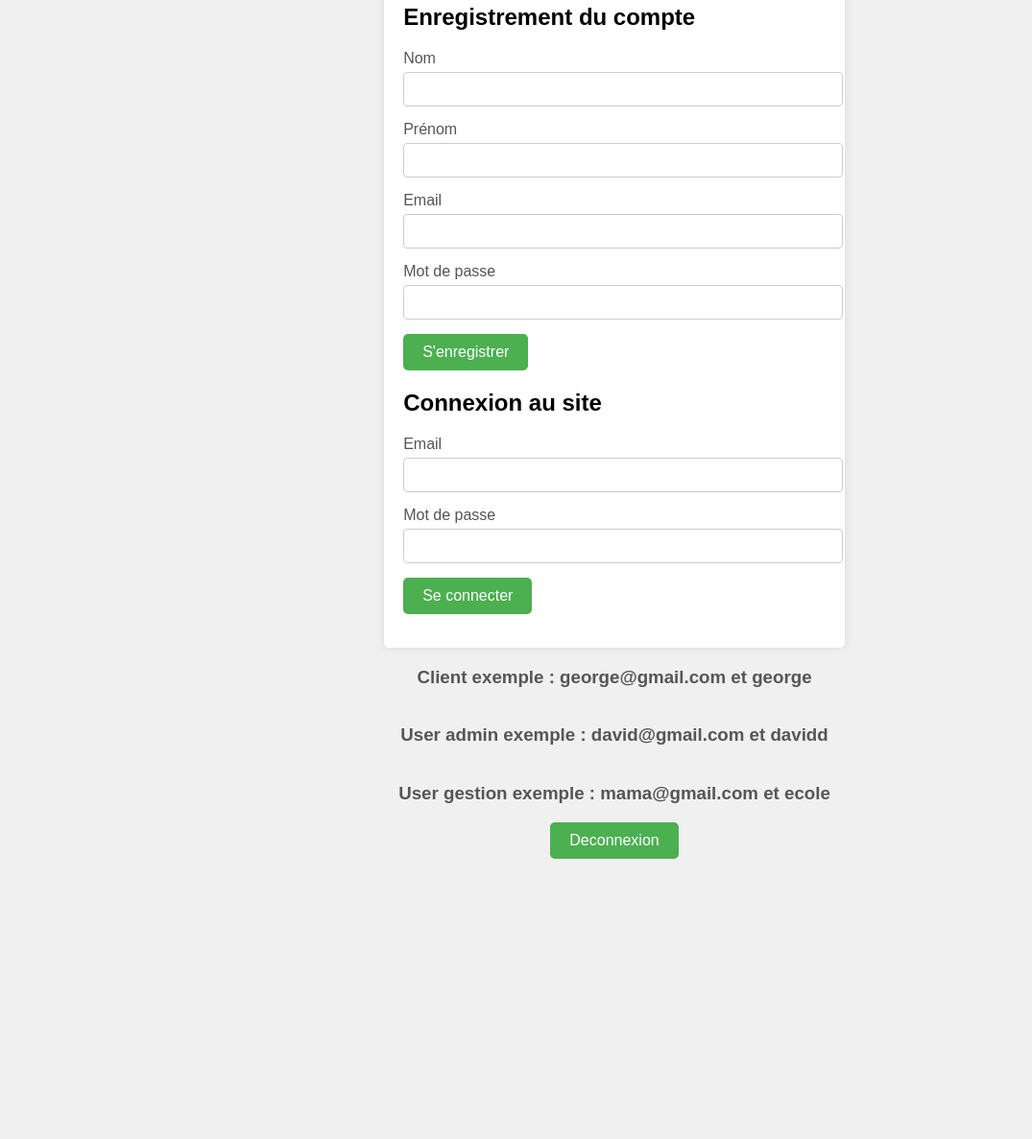
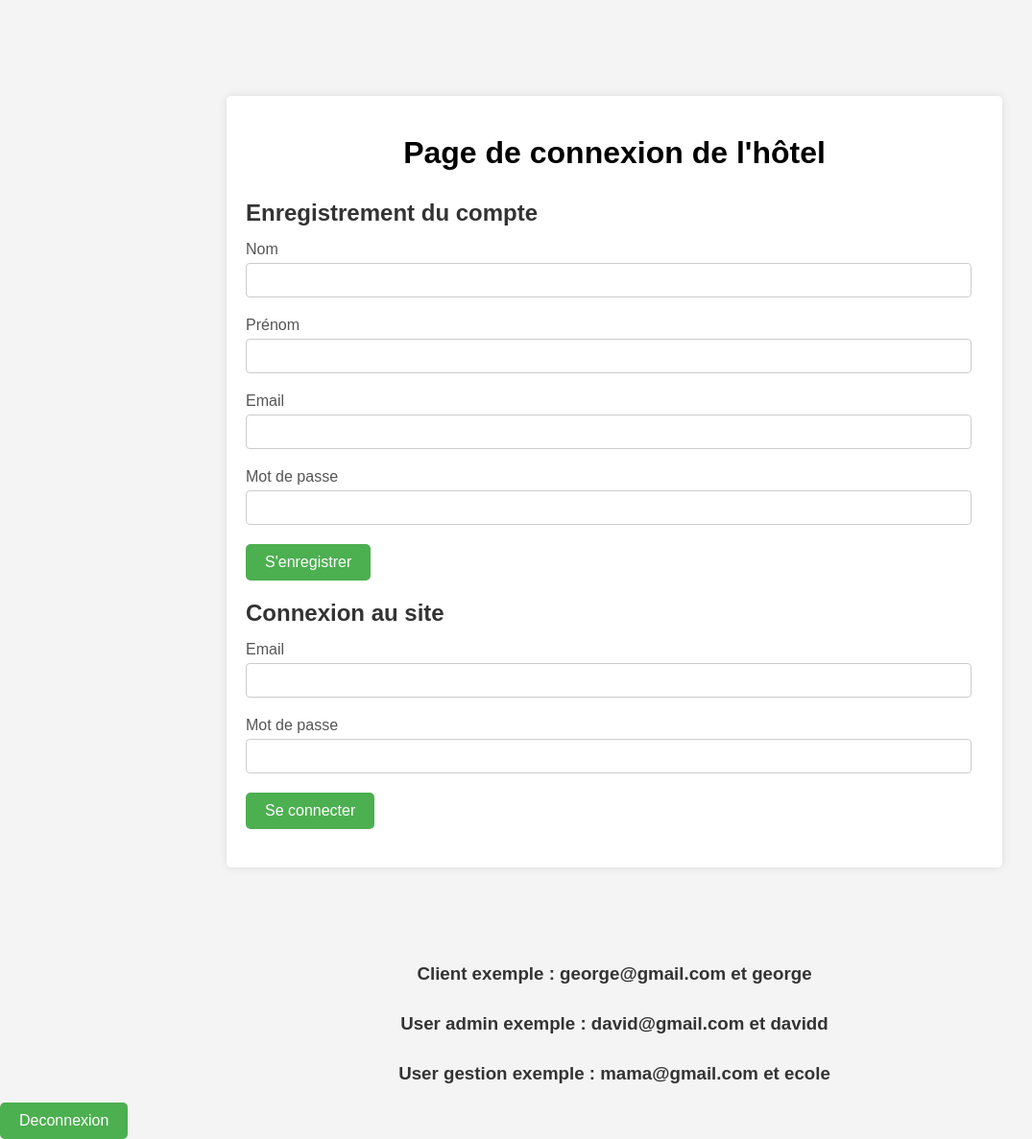
Before and after one commit to dadaa2/Hotel_management, a PHP site: page / in a window 1280 px wide. Shown: the whole page at 96% size, without its empty margins (0-1075 px from the left). Before the commit the page ends 895 px from the top, so only its background shows below. Run offline with PHP 8.4, Linux system fonts and the light colour scheme.

Commit message:
Correction
Principalement en CSS

```diff
--- a/index.css
+++ b/index.css
@@ -1,29 +1,27 @@
 body {
     font-family: Arial, sans-serif;
-    background-color: #f0f0f0;
-    display: flex;
-    justify-content: center;
-    align-items: center;
-    height: 100vh;
+    background-color: #f4f4f4;
     margin: 0;
-    flex-direction: column;
+    padding: 0;
 }
-
 .container {
+    width: 60%;
+    margin: 100px auto;
+    padding: 20px;
     background-color: #fff;
-    padding: 20px;
     border-radius: 5px;
     box-shadow: 0 0 10px rgba(0, 0, 0, 0.1);
 }
-
 h1 {
     text-align: center;
+    margin-bottom: 30px;
+}
+h2 {
+    margin-bottom: 15px;
     color: #333;
+}
+.form-group {
     margin-bottom: 20px;
-}
-
-.form-group {
-    margin-bottom: 15px;
 }
 
 label {
@@ -34,10 +32,11 @@ label {
 
 input[type="text"],
 input[type="password"] {
-    width: 100%;
+    width: calc(100% - 12px);
     padding: 8px;
     border: 1px solid #ccc;
     border-radius: 4px;
+    box-sizing: border-box;
     font-size: 16px;
 }
 
@@ -54,8 +53,8 @@ input[type="submit"] {
 input[type="submit"]:hover {
     background-color: #45a049;
 }
-
 h3 {
-    margin-top: 20px;
-    color: #555;
+    text-align: center;
+    margin-top: 30px;
+    color: #333;
 }
```
Also changed, not shown: reservation.css (+40 -9 lines), reservation.php (+4 -12 lines).
